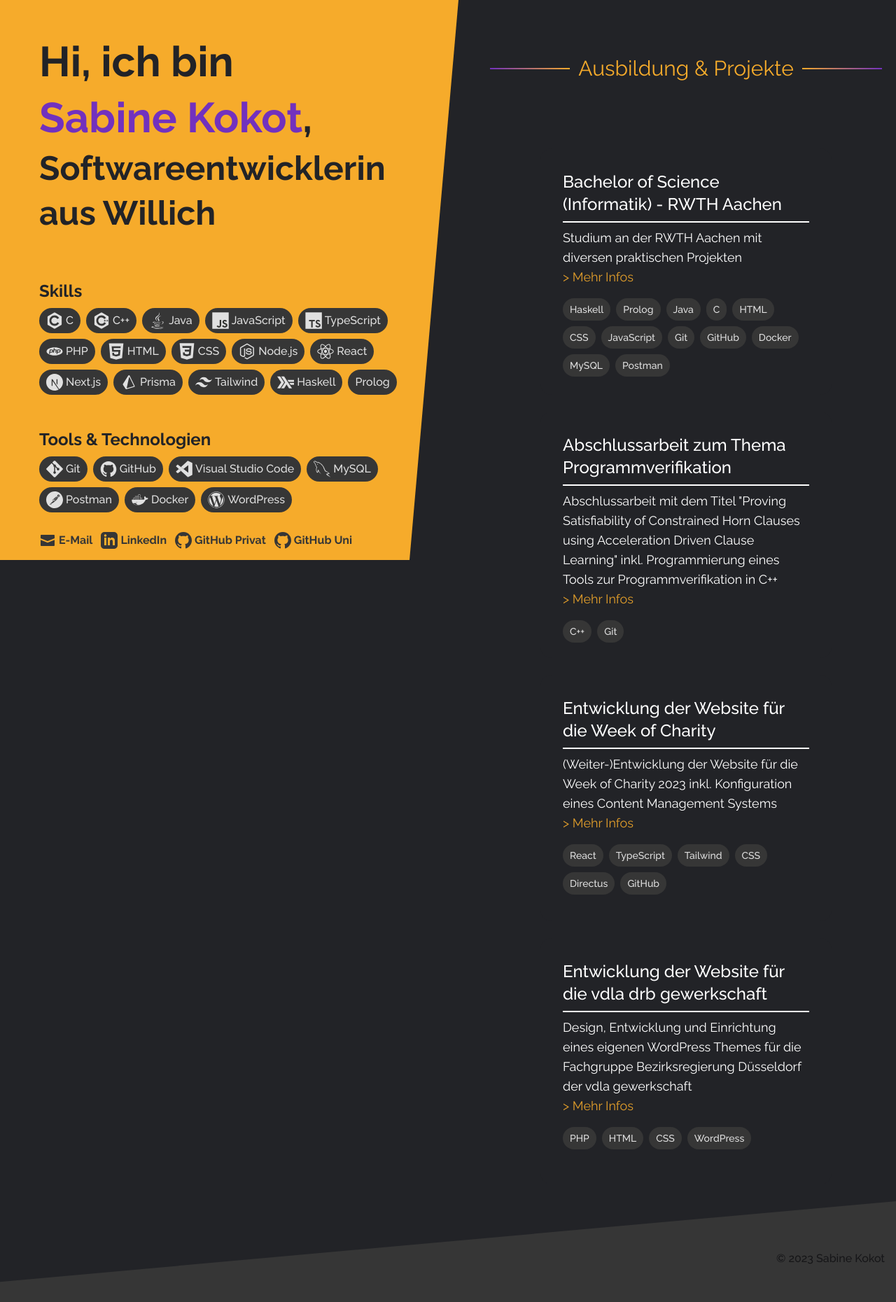
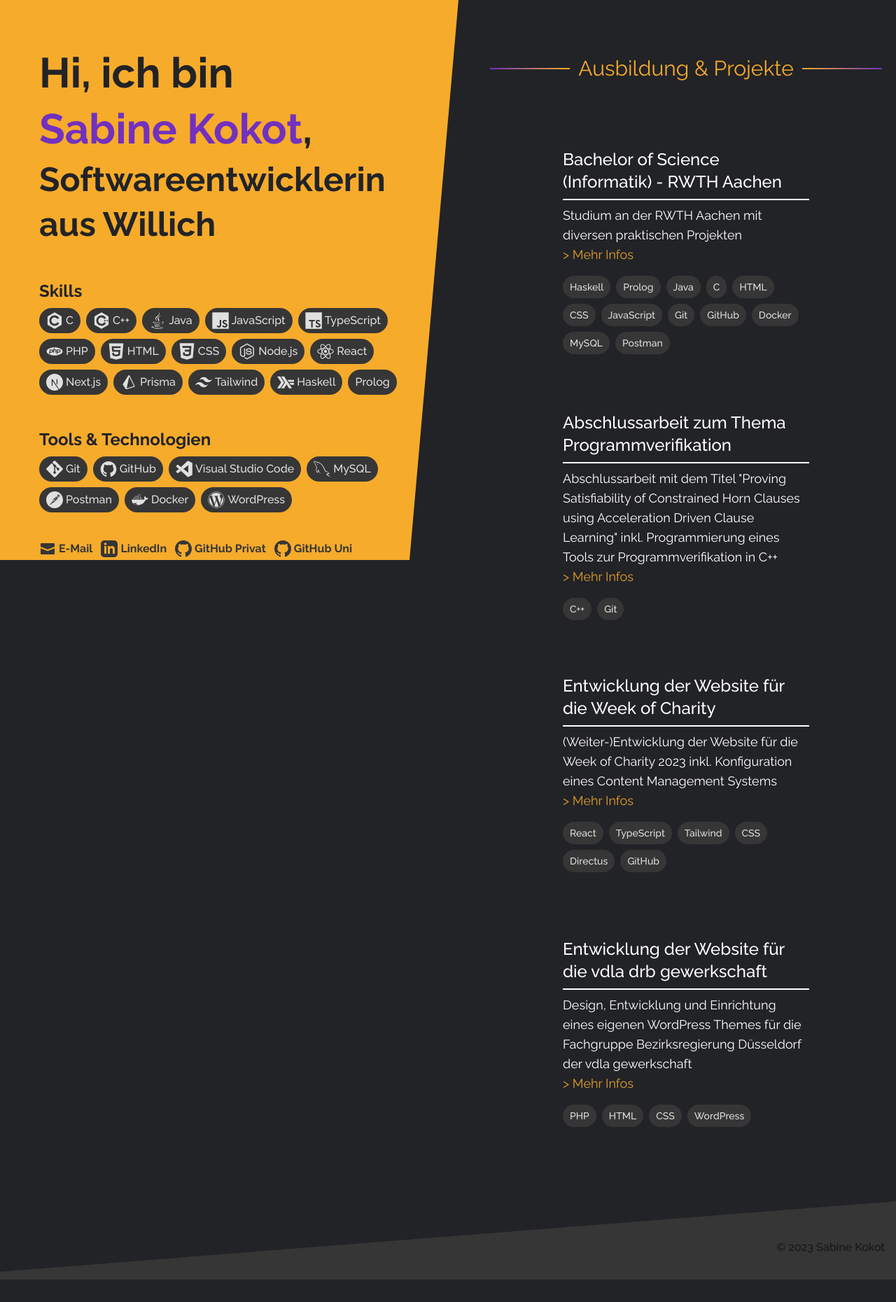
Before and after one commit to Bina-Github/portfolio, a Next.js app: page / in a window 1280 px wide. Shown: the whole page at 70% size. After the commit the page ends 1828 px from the top, so only its background shows below. Built offline with nearby package versions, Linux system fonts and the light colour scheme.

Commit message:
small design changes

```diff
--- a/app/globals.css
+++ b/app/globals.css
@@ -15,7 +15,7 @@
 
     .clip-footer {
 
-        clip-path: polygon(0 80%, 100% 0%, 100% 100%, 0% 100%);
+        clip-path: polygon(0 90%, 100% 0%, 100% 100%, 0% 100%);
 
     }
 
--- a/components/DetailsColumn.tsx
+++ b/components/DetailsColumn.tsx
@@ -40,7 +40,7 @@ const DetailsColumn = ({ activeProject }: Props) => {
       {shown === -1 && (
         <div
           className={classNames(
-            "flex flex-col justify-between yellow-text tall:pt-32 shorter:pt-12 pt-8  ml-14 absolute text-cBlack h-full w-[550px] font-bold transition-all duration-500 tall:overflow-y-hidden shorter:overflow-y-hidden overflow-y-scroll",
+            "flex flex-col justify-between yellow-text tall:pt-32 shorter:pt-16 pt-8  ml-14 absolute text-cBlack h-full w-[550px] font-bold transition-all duration-500 tall:overflow-y-clip shorter:overflow-y-clip overflow-y-scroll",
             {
               "-translate-y-[100vh] translate-x-[100px]":
                 fadingOut === -1 || fadingIn === -1,
@@ -49,7 +49,7 @@ const DetailsColumn = ({ activeProject }: Props) => {
         >
           <div>
             {/* Intro-Text */}
-            <div className="tall:pb-36 shorter:pb-16 pb-12">
+            <div className="tall:pb-36 shorter:pb-12 pb-12">
               <h1 className="tall:text-6xl shorter:text-6xl text-5xl tall:leading-[5rem] shorter:leading-[5rem] leading-[4rem]">
                 Hi, ich bin
                 <br />
@@ -77,7 +77,7 @@ const DetailsColumn = ({ activeProject }: Props) => {
           </div>
 
           {/* Socials */}
-          <div className="flex gap-3 pb-4 text-cGray text-md">
+          <div className="flex gap-3 pt-4 pb-4 text-cGray text-md">
             {socialsArray.map(function (data, index) {
               return (
                 <Link
@@ -100,7 +100,7 @@ const DetailsColumn = ({ activeProject }: Props) => {
             {shown === index && (
               <div
                 className={classNames(
-                  "yellow-text tall:pt-32 shorter:pt-12 pt-8 ml-14 absolute text-cBlack h-full w-[500px] transition-all duration-500 tall:overflow-y-hidden overflow-y-scroll",
+                  "yellow-text tall:pt-32 shorter:pt-16 pt-8 ml-14 absolute text-cBlack h-full w-[500px] transition-all duration-500 tall:overflow-y-hidden overflow-y-scroll",
                   {
                     "translate-y-[100vh] -translate-x-[100px]":
                       fadingIn === index || fadingOut === index,
--- a/components/Footer.tsx
+++ b/components/Footer.tsx
@@ -2,7 +2,7 @@ import React from "react";
 
 const Footer = () => {
   return (
-    <div className="clip-footer absolute right-0 bottom-0 bg-cGray h-36 w-full flex justify-between">
+    <div className="clip-footer absolute right-0 bottom-0 bg-cGray h-28 w-full flex justify-between">
       <div className="bottom-0 bg-cBlack w-full flex-1"></div>
       <div className="bottom-0 w-full max-w-[2000px] flex justify-end items-center">
         <p className="relative float-right text-cDark font-medium mt-5 mr-4">
--- a/components/ProjectColumn.tsx
+++ b/components/ProjectColumn.tsx
@@ -11,7 +11,7 @@ const ProjectColumn = ({ activeProject, handleClick }: Props) => {
   return (
     <div className="ml-[700px] pr-5 pt-20 w-full">
       {/* Headline */}
-      <div className="flex flex-row items-center justify-center mb-24">
+      <div className="flex flex-row items-center justify-center mb-16">
         <div className="h-0.5 grow bg-gradient-to-r from-cPurple to-cYellow"></div>
         <h1 className="text-cYellow mx-3 text-3xl">Ausbildung & Projekte</h1>
         <div className="h-0.5 grow bg-gradient-to-l from-cPurple to-cYellow"></div>
```
